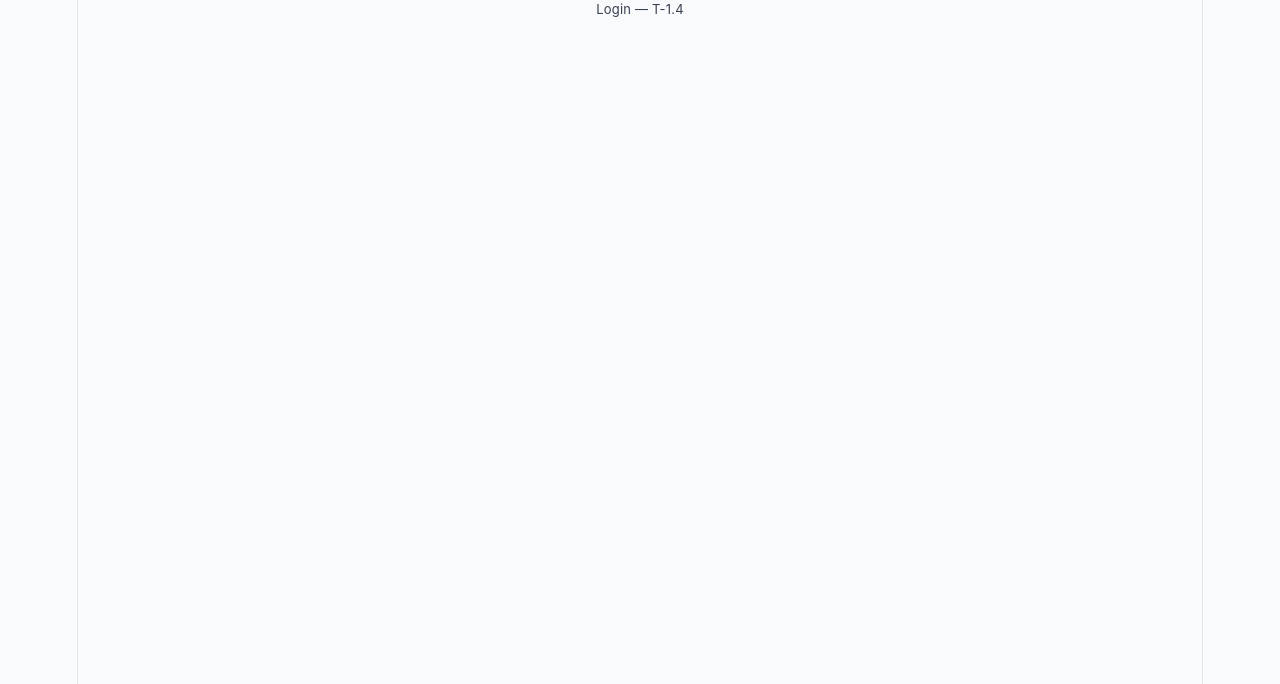
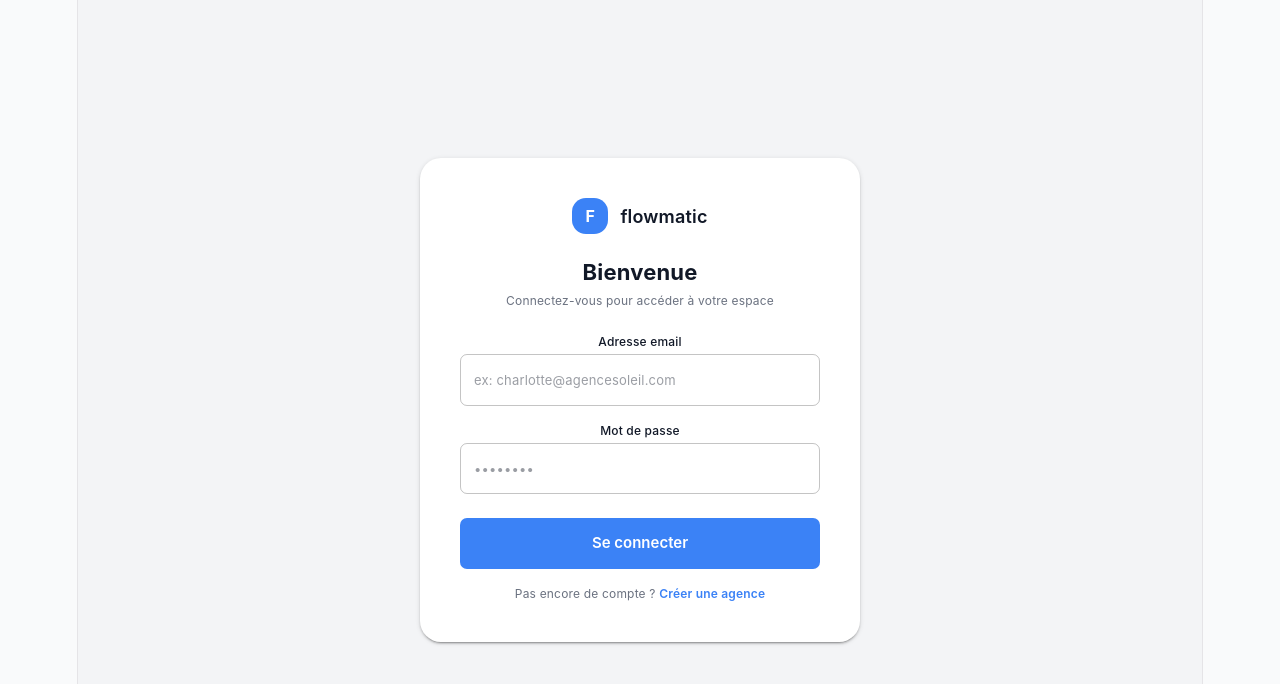
Before and after one commit to Charlottedoulcet/flowmatic-front, a React (Vite) app: page /login in a window 1280 px wide. Shown: the top 684 px of the page. Built offline with nearby package versions, Linux system fonts and the light colour scheme; no server answers.

Commit message:
feat(login): implement LoginPage UI matching mockup

```diff
--- /dev/null
+++ b/src/pages/Login/LoginPage.jsx
@@ -0,0 +1,152 @@
+import { useState } from "react";
+import { useForm } from "react-hook-form";
+import { useNavigate, Link } from "react-router-dom";
+import Box from "@mui/material/Box";
+import Button from "@mui/material/Button";
+import TextField from "@mui/material/TextField";
+import Typography from "@mui/material/Typography";
+import Alert from "@mui/material/Alert";
+import CircularProgress from "@mui/material/CircularProgress";
+import Paper from "@mui/material/Paper";
+import { useAuth } from "../../context/useAuth";
+import { authService } from "../../services/authService";
+
+export default function LoginPage() {
+  const { login } = useAuth();
+  const navigate = useNavigate();
+  const [error, setError] = useState("");
+  const [loading, setLoading] = useState(false);
+
+  const {
+    register,
+    handleSubmit,
+    formState: { errors },
+  } = useForm();
+
+  const onSubmit = async (data) => {
+    setLoading(true);
+    setError("");
+    try {
+      const authResponse = await authService.login(data);
+      login(authResponse);
+      navigate("/dashboard");
+    } catch {
+      setError("Email ou mot de passe incorrect.");
+    } finally {
+      setLoading(false);
+    }
+  };
+
+  return (
+    <Box
+      sx={{
+        minHeight: "100vh",
+        display: "flex",
+        alignItems: "center",
+        justifyContent: "center",
+        bgcolor: "#F3F4F6",
+        px: 2,
+      }}
+    >
+      <Paper
+        elevation={2}
+        sx={{
+          p: 5,
+          width: "100%",
+          maxWidth: 440,
+          borderRadius: 3,
+        }}
+      >
+        {/* Logo */}
+        <Box sx={{ display: "flex", alignItems: "center", justifyContent: "center", gap: 1.5, mb: 3 }}>
+          <Box
+            sx={{
+              width: 36,
+              height: 36,
+              bgcolor: "primary.main",
+              borderRadius: 2,
+              display: "flex",
+              alignItems: "center",
+              justifyContent: "center",
+            }}
+          >
+            <Typography sx={{ color: "#fff", fontWeight: 700, fontSize: "16px" }}>F</Typography>
+          </Box>
+          <Typography sx={{ fontWeight: 600, fontSize: "18px", color: "text.primary" }}>
+            flowmatic
+          </Typography>
+        </Box>
+
+        {/* Titre */}
+        <Typography
+          variant="h5"
+          textAlign="center"
+          sx={{ fontWeight: 700, fontSize: "22px", color: "text.primary", mb: 0.5 }}
+        >
+          Bienvenue
+        </Typography>
+        <Typography variant="body2" color="text.secondary" textAlign="center" mb={3}>
+          Connectez-vous pour accéder à votre espace
+        </Typography>
+
+        {error && (
+          <Alert severity="error" sx={{ mb: 2 }}>
+            {error}
+          </Alert>
+        )}
+
+        <Box component="form" onSubmit={handleSubmit(onSubmit)}>
+          {/* Email */}
+          <Typography variant="body2" sx={{ fontWeight: 500, color: "text.primary", mb: 0.5 }}>
+            Adresse email
+          </Typography>
+          <TextField
+            fullWidth
+            type="email"
+            placeholder="ex: charlotte@agencesoleil.com"
+            autoComplete="email"
+            {...register("email", { required: "L'adresse email est requise" })}
+            error={!!errors.email}
+            helperText={errors.email?.message}
+            sx={{ mb: 2 }}
+          />
+
+          {/* Mot de passe */}
+          <Typography variant="body2" sx={{ fontWeight: 500, color: "text.primary", mb: 0.5 }}>
+            Mot de passe
+          </Typography>
+          <TextField
+            fullWidth
+            type="password"
+            placeholder="••••••••"
+            autoComplete="current-password"
+            {...register("password", { required: "Le mot de passe est requis" })}
+            error={!!errors.password}
+            helperText={errors.password?.message}
+            sx={{ mb: 3 }}
+          />
+
+          <Button
+            type="submit"
+            fullWidth
+            variant="contained"
+            size="large"
+            disabled={loading}
+            sx={{ mb: 2, py: 1.5, fontSize: "15px" }}
+          >
+            {loading ? <CircularProgress size={24} color="inherit" /> : "Se connecter"}
+          </Button>
+        </Box>
+
+        <Box textAlign="center">
+          <Typography variant="body2" color="text.secondary">
+            Pas encore de compte ?{" "}
+            <Link to="/register" style={{ color: "#3B82F6", fontWeight: 600, textDecoration: "none" }}>
+              Créer une agence
+            </Link>
+          </Typography>
+        </Box>
+      </Paper>
+    </Box>
+  );
+}
--- a/src/routes/router.jsx
+++ b/src/routes/router.jsx
@@ -1,7 +1,7 @@
 import { createBrowserRouter, Navigate } from "react-router-dom";
 import ProtectedRoute from "./ProtectedRoute";
 import RoleRoute from "./RoleRoute";
-// import LoginPage from "../pages/Login/LoginPage";       // T-1.4
+import LoginPage from "../pages/Login/LoginPage";
 // import RegisterPage from "../pages/Login/RegisterPage"; // T-1.4
 
 // Décommente au fur et à mesure des tâches :
@@ -13,7 +13,7 @@ import RoleRoute from "./RoleRoute";
 // import EmployeesPage from '../pages/Employees/EmployeesPage';     // T-5.2
 
 export const router = createBrowserRouter([
-  { path: "/login", element: <div>Login — T-1.4</div> },
+  { path: "/login", element: <LoginPage /> },
   { path: "/register", element: <div>Register — T-1.4</div> },
 
   {
```
Also changed, not shown: 1 other file (tests, documents, lock files or other folders).
